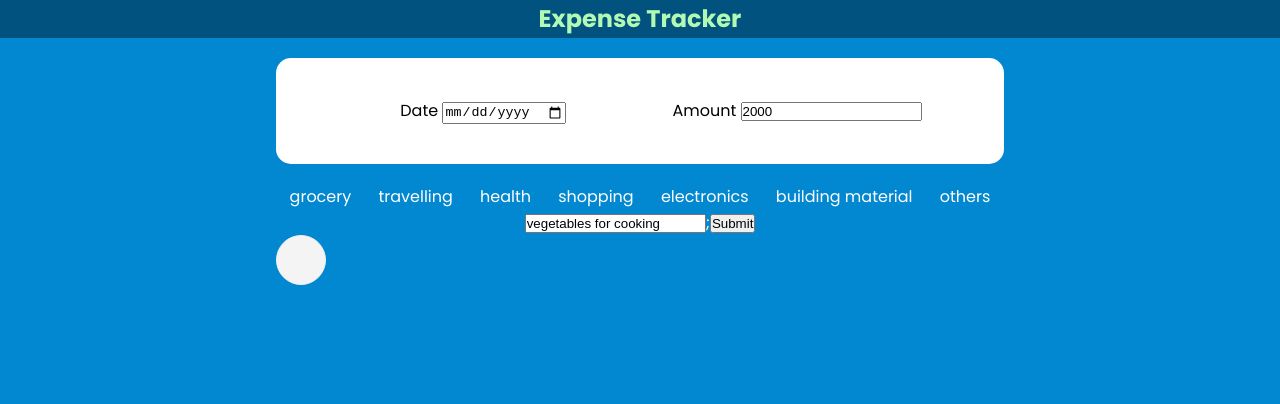
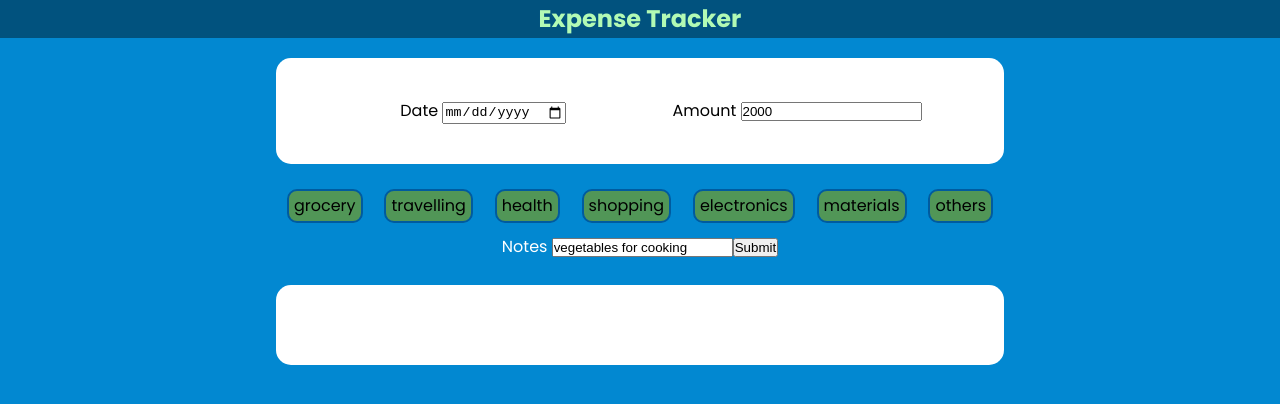
Before and after one commit to blsgrn/expense_tracker, a React (Create React App) app: page / in a window 1280 px wide. Shown: the top 404 px of the page. Built offline with nearby package versions, Linux system fonts and the light colour scheme.

Commit message:
add states and props to components

```diff
--- a/src/App.js
+++ b/src/App.js
@@ -1,10 +1,13 @@
+import { useState } from "react";
 import Category from "./components/Category";
 import Data from "./components/Data";
 import Display from "./components/Display";
 import Header from "./components/Header";
+import EntryData from "./data/EntryData";
 import Notes from "./components/Notes";
 
 function App() {
+  const [entry, setEntry] = useState(EntryData);
   return (
     <>
       <Header />
@@ -12,7 +15,7 @@ function App() {
         <Data />
         <Category />
         <Notes />
-        <Display />
+        <Display entry={entry} />
       </div>
     </>
   );
--- a/src/components/Category.jsx
+++ b/src/components/Category.jsx
@@ -1,11 +1,13 @@
+// import Card from "../shared/Card";
+
 function Category() {
-  const selector1 = <div>grocery</div>;
-  const selector2 = <div>travelling</div>;
-  const selector3 = <div>health</div>;
-  const selector4 = <div>shopping</div>;
-  const selector5 = <div>electronics</div>;
-  const selector6 = <div>building material</div>;
-  const selextor7 = <div>others</div>;
+  const selector1 = <div className="list">grocery</div>;
+  const selector2 = <div className="list">travelling</div>;
+  const selector3 = <div className="list">health</div>;
+  const selector4 = <div className="list">shopping</div>;
+  const selector5 = <div className="list">electronics</div>;
+  const selector6 = <div className="list">materials</div>;
+  const selextor7 = <div className="list">others</div>;
 
   return (
     <div className="category">
--- a/src/components/Display.jsx
+++ b/src/components/Display.jsx
@@ -1,10 +1,12 @@
-function Display({ date, amt, note }) {
+import Card from "../shared/Card";
+import { useState } from "react";
+
+function Display(entry) {
+  console.log(entry);
   return (
-    <div className="display">
-      <div className="dis-date">{date}</div>
-      <div className="dis-amt">{amt}</div>
-      <div className="dis-note">{note}</div>
-    </div>
+    <Card>
+      <div className="display"></div>
+    </Card>
   );
 }
 export default Display;
--- a/src/components/Notes.jsx
+++ b/src/components/Notes.jsx
@@ -1,9 +1,12 @@
+import Card from "../shared/Card";
 function Notes() {
   const text = "vegetables for cooking";
   return (
-    <>
-      <input type="text" value={text} />;<button className="btn">Submit</button>
-    </>
+    <div className="notes">
+      <label>Notes </label>
+      <input type="text" value={text} />
+      <button className="btn">Submit</button>
+    </div>
   );
 }
 
```
